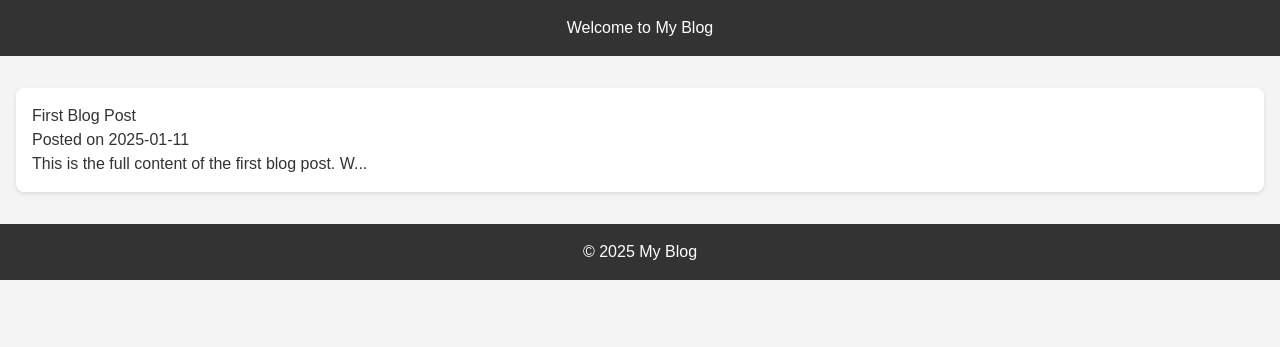
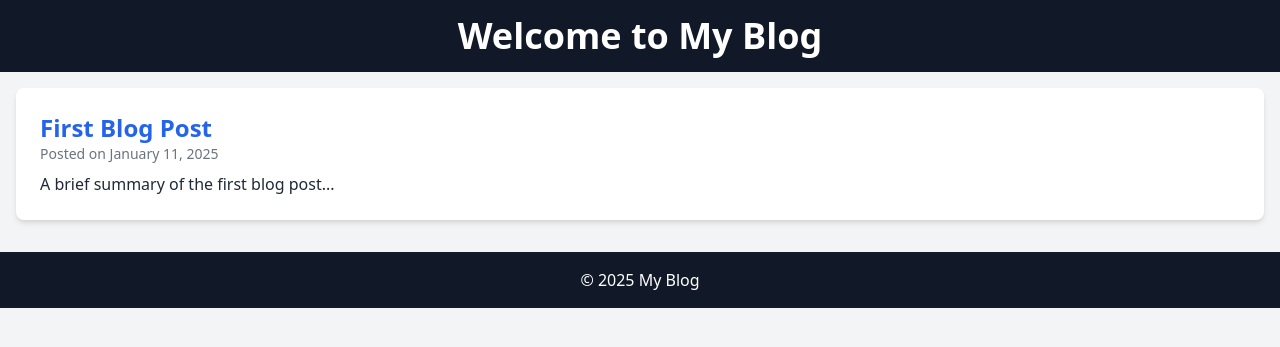
Before and after one commit to Kagamashi/blog, a Flask app: page / in a window 1280 px wide. Shown: the top 347 px of the page. Run offline with Flask 2, Linux system fonts and the light colour scheme; style sheets or scripts are compiled from the project's sources.

Commit message:
Modified: templates/index.html

```diff
--- a/templates/index.html
+++ b/templates/index.html
@@ -4,25 +4,22 @@
     <meta charset="UTF-8">
     <meta name="viewport" content="width=device-width, initial-scale=1.0">
     <title>My Blog</title>
-    <link rel="stylesheet" href="/static/css/styles.css">
+    <link href="https://cdn.jsdelivr.net/npm/tailwindcss@2.2.19/dist/tailwind.min.css" rel="stylesheet">
 </head>
-<body>
-    <header>
-        <h1>Welcome to My Blog</h1>
+<body class="bg-gray-100 text-gray-800">
+    <header class="bg-gray-900 text-white py-4">
+        <h1 class="text-center text-4xl font-bold">Welcome to My Blog</h1>
     </header>
-    <main>
+    <main class="container mx-auto p-4">
         <section id="posts">
-            {% for post_id, post in posts.items() %}
-            <article class="post">
-                <h2><a href="/post/{{ post_id }}">{{ post.title }}</a></h2>
-                <p>Posted on {{ post.date }}</p>
-                <p>{{ post.content[:50] }}...</p>
+            <article class="bg-white p-6 rounded-lg shadow-md mb-4">
+                <h2 class="text-2xl font-bold text-blue-600"><a href="/post/1">First Blog Post</a></h2>
+                <p class="text-sm text-gray-500">Posted on January 11, 2025</p>
+                <p class="mt-2">A brief summary of the first blog post...</p>
             </article>
-            {% endfor %}
         </section>
-
     </main>
-    <footer>
+    <footer class="bg-gray-900 text-white text-center py-4">
         <p>© 2025 My Blog</p>
     </footer>
 </body>
```
